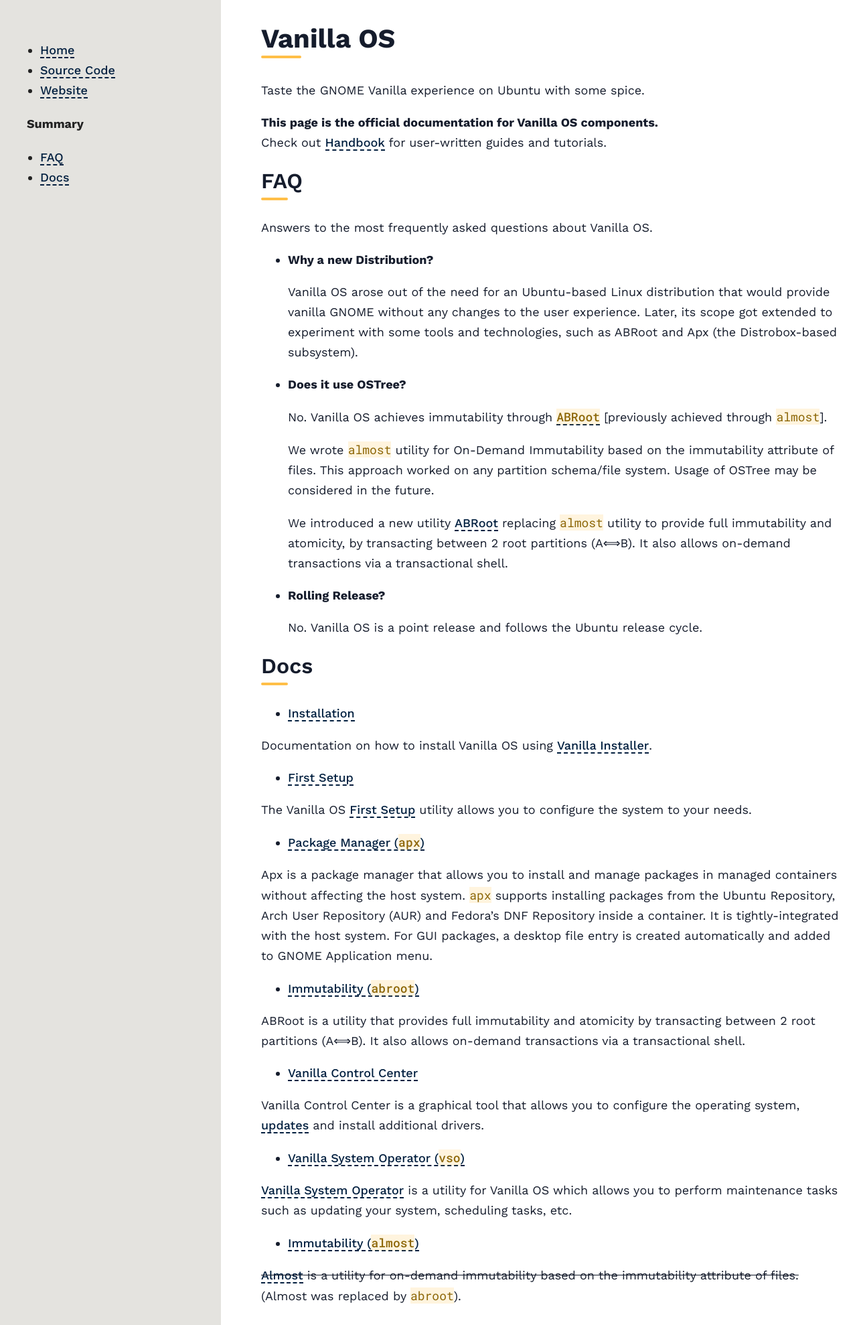
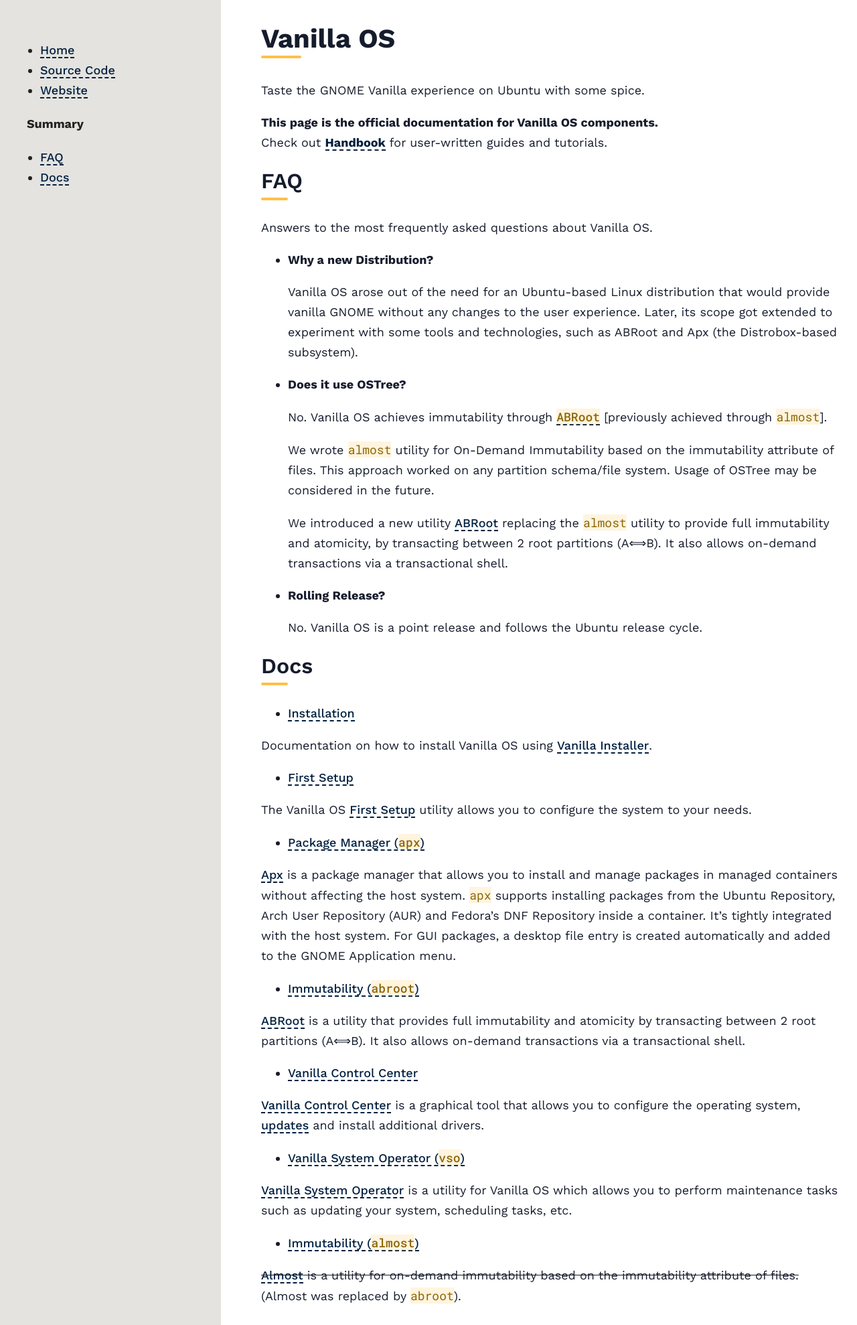
Before and after one commit to Vanilla-OS/documentation, a Jekyll site: the page built from index.md, in a window 1280 px wide. Shown: the whole page at 67% size. Built offline with Jekyll 4.4.1, drawn with Linux system fonts in a browser that asks for light colours.

Commit message:
index: update links
Signed-off-by: K.B.Dharun Krishna <kbdharunkrishna@gmail.com>

```diff
--- a/index.md
+++ b/index.md
@@ -8,7 +8,7 @@ description: Find out how to use Vanilla OS and all its tools and settings.
 Taste the GNOME Vanilla experience on Ubuntu with some spice.
 
 **This page is the official documentation for Vanilla OS components.**\
-Check out [Handbook](https://handbook.vanillaos.org) for user-written guides and tutorials.
+Check out [**Handbook**](https://handbook.vanillaos.org) for user-written guides and tutorials.
 
 ## FAQ
 
@@ -30,7 +30,7 @@ Answers to the most frequently asked questions about Vanilla OS.
   immutability attribute of files. This approach worked on any partition
   schema/file system. Usage of OSTree may be considered in the future.
 
-  We introduced a new utility [ABRoot](https://github.com/Vanilla-OS/ABRoot) replacing `almost` utility to provide full immutability and atomicity, by transacting between 2 root partitions (A⟺B). It also allows on-demand transactions via a transactional shell.
+  We introduced a new utility [ABRoot](https://github.com/Vanilla-OS/ABRoot) replacing the `almost` utility to provide full immutability and atomicity, by transacting between 2 root partitions (A⟺B). It also allows on-demand transactions via a transactional shell.
 
 - **Rolling Release?**
 
@@ -48,16 +48,16 @@ The Vanilla OS [First Setup](https://github.com/Vanilla-OS/first-setup) utility
 
 - **[Package Manager (`apx`)](/docs/apx)**
 
-Apx is a package manager that allows you to install and manage packages in
-managed containers without affecting the host system. `apx` supports installing packages from the Ubuntu Repository, Arch User Repository (AUR) and Fedora's DNF Repository inside a container. It is tightly-integrated with the host system. For GUI packages, a desktop file entry is created automatically and added to GNOME Application menu.
+[Apx](https://github.com/Vanilla-OS/apx) is a package manager that allows you to install and manage packages in
+managed containers without affecting the host system. `apx` supports installing packages from the Ubuntu Repository, Arch User Repository (AUR) and Fedora's DNF Repository inside a container. It's tightly integrated with the host system. For GUI packages, a desktop file entry is created automatically and added to the GNOME Application menu.
 
 - **[Immutability (`abroot`)](/docs/ABRoot)**
 
-ABRoot is a utility that provides full immutability and atomicity by transacting between 2 root partitions (A⟺B). It also allows on-demand transactions via a transactional shell.
+[ABRoot](https://github.com/Vanilla-OS/ABRoot) is a utility that provides full immutability and atomicity by transacting between 2 root partitions (A⟺B). It also allows on-demand transactions via a transactional shell.
 
 - **[Vanilla Control Center](https://handbook.vanillaos.org/2022/12/10/install-additional-drivers.html)**
 
-Vanilla Control Center is a graphical tool that allows you to configure the operating system,  [updates](https://handbook.vanillaos.org/2022/12/10/updates.html) and install additional drivers.
+[Vanilla Control Center](https://github.com/Vanilla-OS/vanilla-control-center) is a graphical tool that allows you to configure the operating system,  [updates](https://handbook.vanillaos.org/2022/12/10/updates.html) and install additional drivers.
 
 - **[Vanilla System Operator (`vso`)](/docs/VSO)**
 
```
